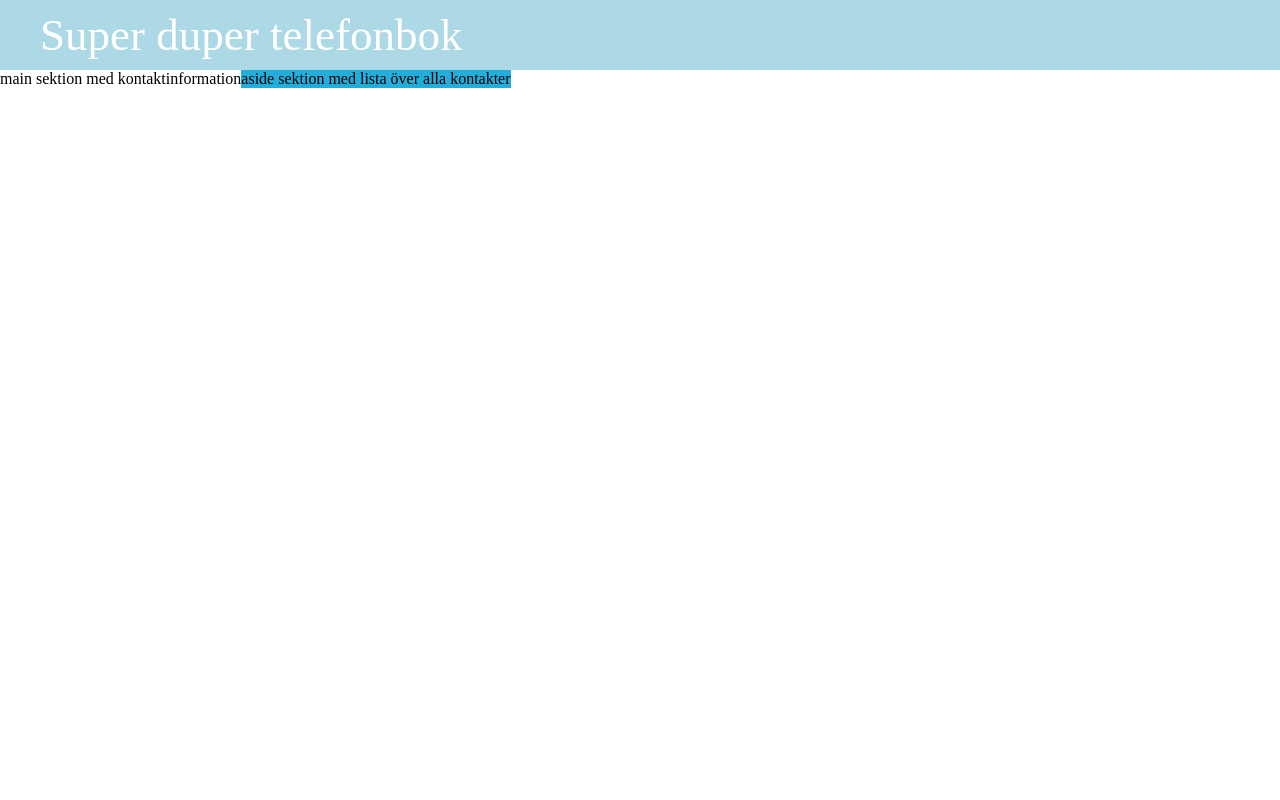
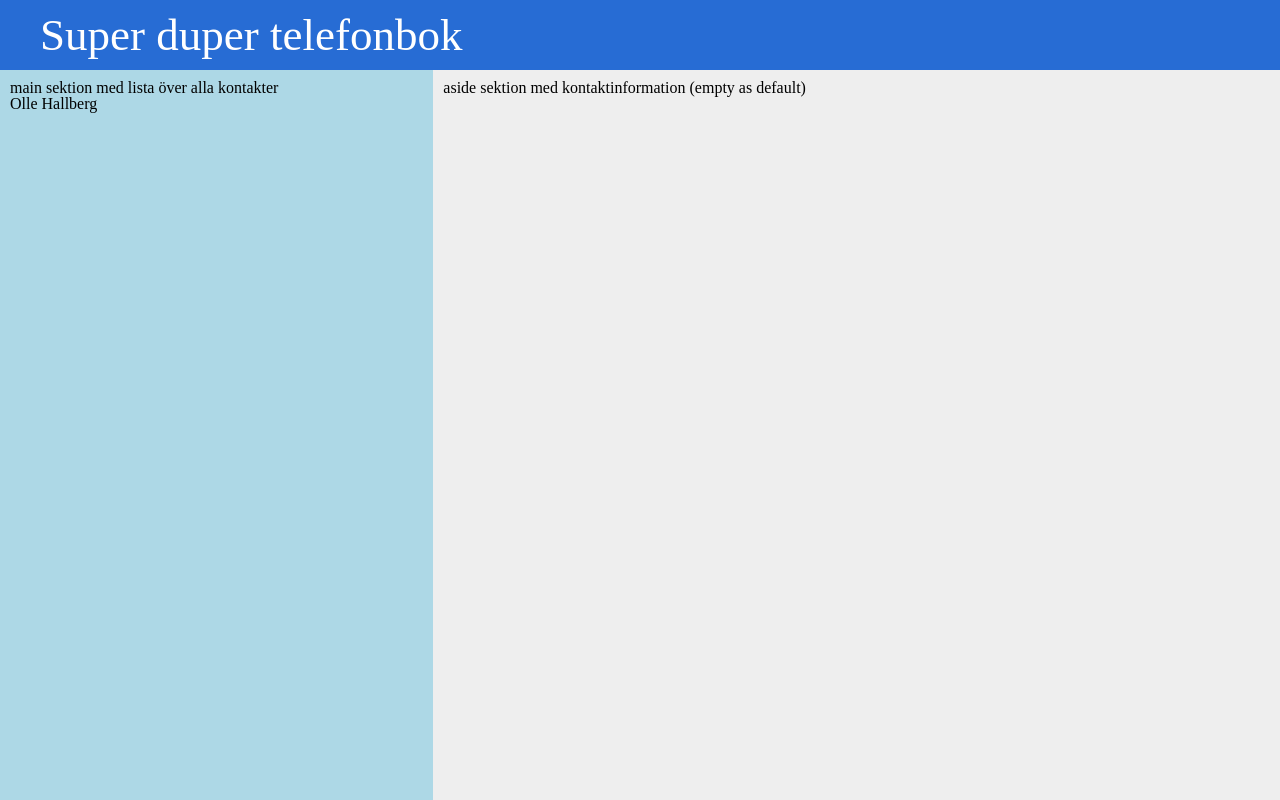
Before and after one commit to teeboteebo/phonebook, a website: page www/index.html in a window 1280 px wide. Drawn offline with Linux system fonts and the light colour scheme.

Commit message:
main layout updated

```diff
--- a/scss/style.scss
+++ b/scss/style.scss
@@ -1,10 +1,11 @@
 html {
   height: 100%;
   body {
+    min-height: 100vh;
     height: 100%;
     margin: 0;
     header {
-      background-color: lightblue;
+      background-color: #276cd4;
       height: 70px;
       font-size: 45px;
       line-height: 70px;
@@ -12,15 +13,22 @@ html {
       padding: 0 40px;
     }
     main {
-      display: inline-block;
-      max-width: 50%;
-      height: calc(100%-70px);
+      display: flex;
+      flex-direction: row;
+      overflow: hidden;
+      height: calc(100vh - 70px);
+      .contact-information {
+        flex: 2;
+        background-color: #eee;
+        padding: 10px;
+      }
+      .contact-list {
+        flex: 1;
+        background-color: lightblue;
+        padding: 10px;
+
+      }
     }
-    aside {
-      display: inline-block;
 
-      max-width: 50%;
-      background-color: rgb(34, 173, 219);
-    }
   }
 }
--- /dev/null
+++ b/www/css/reset.css
@@ -0,0 +1,48 @@
+/* http://meyerweb.com/eric/tools/css/reset/
+   v2.0 | 20110126
+   License: none (public domain)
+*/
+
+html, body, div, span, applet, object, iframe,
+h1, h2, h3, h4, h5, h6, p, blockquote, pre,
+a, abbr, acronym, address, big, cite, code,
+del, dfn, em, img, ins, kbd, q, s, samp,
+small, strike, strong, sub, sup, tt, var,
+b, u, i, center,
+dl, dt, dd, ol, ul, li,
+fieldset, form, label, legend,
+table, caption, tbody, tfoot, thead, tr, th, td,
+article, aside, canvas, details, embed,
+figure, figcaption, footer, header, hgroup,
+menu, nav, output, ruby, section, summary,
+time, mark, audio, video {
+	margin: 0;
+	padding: 0;
+	border: 0;
+	font-size: 100%;
+	font: inherit;
+	vertical-align: baseline;
+}
+/* HTML5 display-role reset for older browsers */
+article, aside, details, figcaption, figure,
+footer, header, hgroup, menu, nav, section {
+	display: block;
+}
+body {
+	line-height: 1;
+}
+ol, ul {
+	list-style: none;
+}
+blockquote, q {
+	quotes: none;
+}
+blockquote:before, blockquote:after,
+q:before, q:after {
+	content: '';
+	content: none;
+}
+table {
+	border-collapse: collapse;
+	border-spacing: 0;
+}
--- a/www/index.html
+++ b/www/index.html
@@ -3,6 +3,7 @@
 
 <head>
   <meta charset="UTF-8">
+  <link rel="stylesheet" href="/css/reset.css">
   <link rel="stylesheet" href="/css/style.css">
   <meta name="viewport" content="width=device-width, initial-scale=1.0">
   <meta http-equiv="X-UA-Compatible" content="ie=edge">
--- a/www/index.js
+++ b/www/index.js
@@ -2,12 +2,18 @@ let header = document.createElement('header');
 header.innerHTML = 'Super duper telefonbok'
 header.setAttribute('class', 'header')
 
-let main = document.createElement('main');
-main.innerHTML = 'main sektion med kontaktinformation'
-main.setAttribute('class', 'contact-information')
+let main = document.createElement('main')
 
-let aside = document.createElement('aside')
-aside.innerHTML = 'aside sektion med lista över alla kontakter'
-aside.setAttribute('class', 'contact-list')
+document.body.append(header, main);
 
-document.body.append(header, main, aside);
+
+let listSection = document.createElement('section')
+let listContent = `<ul><li>Olle Hallberg</li></ul>`
+listSection.innerHTML = `main sektion med lista över alla kontakter <br /> ${listContent}`
+listSection.setAttribute('class', 'contact-list')
+
+let contactSection = document.createElement('section');
+contactSection.innerHTML = 'aside sektion med kontaktinformation (empty as default)'
+contactSection.setAttribute('class', 'contact-information')
+
+main.append(listSection, contactSection)
```
Also changed, not shown: www/css/style.css, 1 other file.
